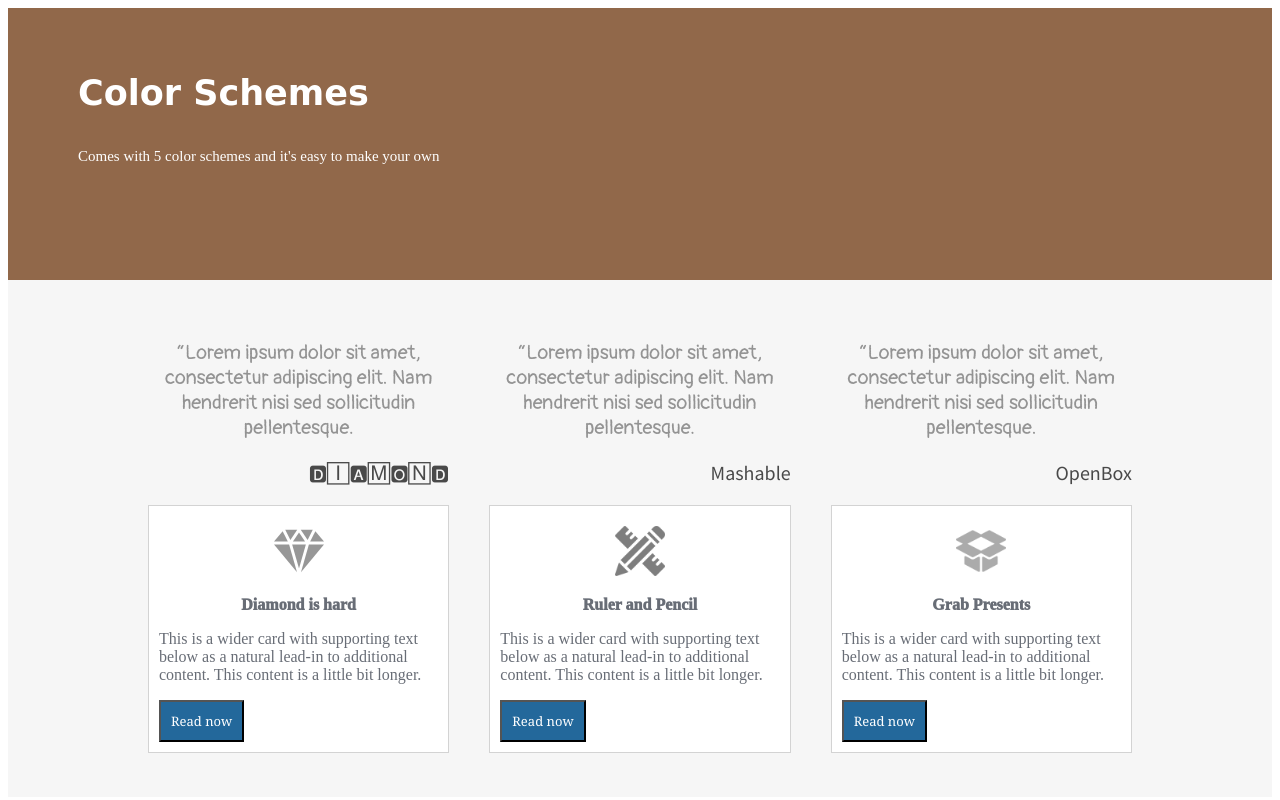
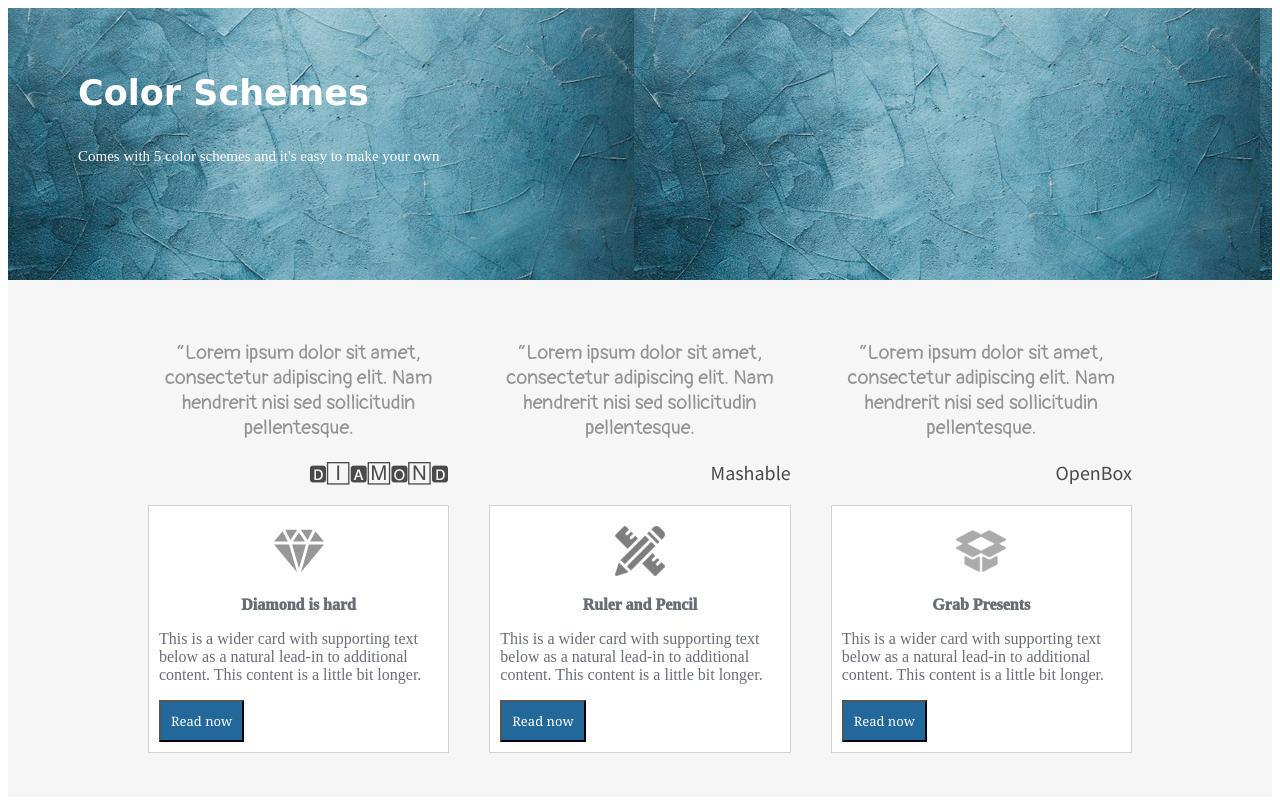
Before and after one commit to sarath169/replica1, a plain HTML site: page index.html in a window 1280 px wide. Shown: the top 800 px of the page. Drawn offline with Linux system fonts and the light colour scheme.

Commit message:
Update style.css

```diff
--- a/style.css
+++ b/style.css
@@ -16,8 +16,8 @@ a{
 
 .top_container{
   color: white;
-/*   background-image: url("bg_top_container1.jpg"); */
-  background-color: #91684a;
+  background-image: url("bg_top_container1.jpg");
+/*   background-color: #91684a; */
   padding: 30px 0 100px 70px;
 }
 .Testimonials{
```
